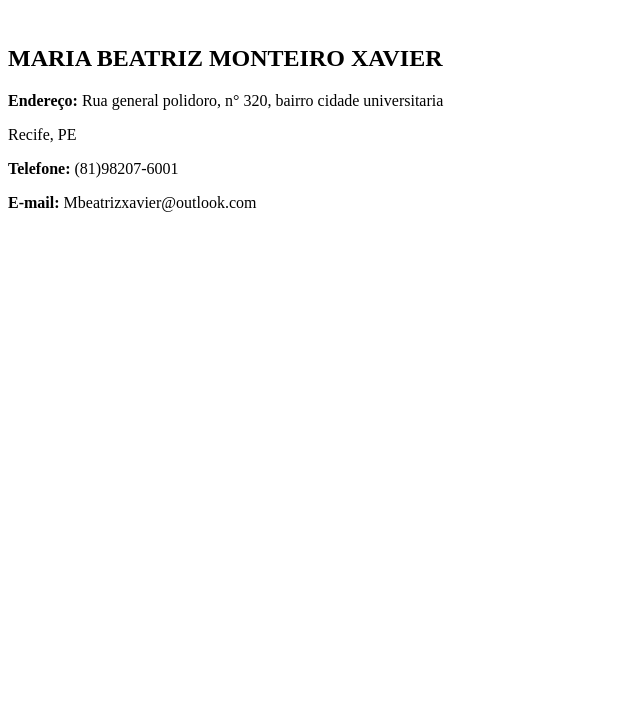
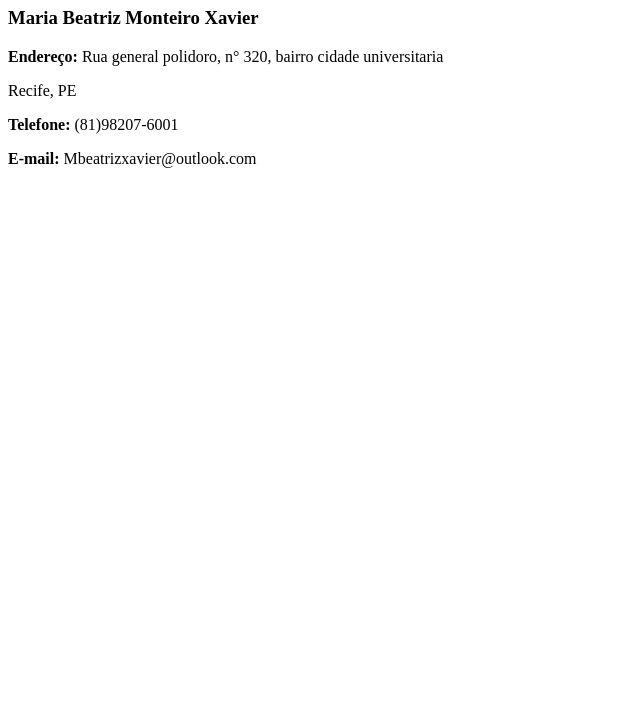
Before and after one commit to monteirobia/curriculo, a plain HTML site: page index.html in a window 1280 px wide. Shown: the part 73-800 px from the top of the page, without its empty margins (0-640 px from the left). Drawn offline with Linux system fonts and the light colour scheme.

Commit message:
Update index.html

```diff
--- a/index.html
+++ b/index.html
@@ -8,8 +8,8 @@
 <body>
 
 <h1> Currículo </h1>
-<br>
-<h2> MARIA BEATRIZ MONTEIRO XAVIER </h2>
+
+<h3> Maria Beatriz Monteiro Xavier </h3>
 <p><b>Endereço:</b> Rua general polidoro, n° 320, bairro cidade universitaria</p>
 <p>Recife, PE</p>
 <p><b>Telefone:</b> (81)98207-6001</p>
```
